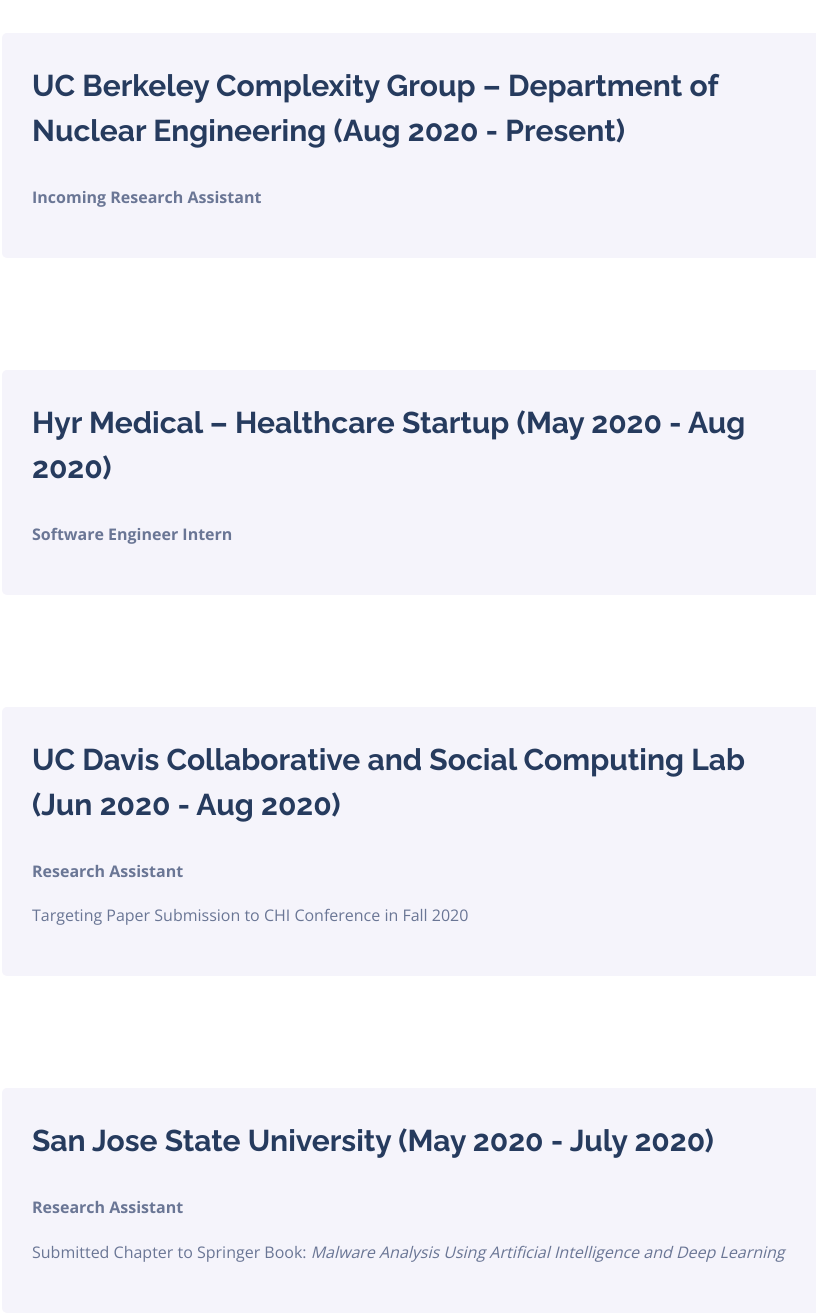
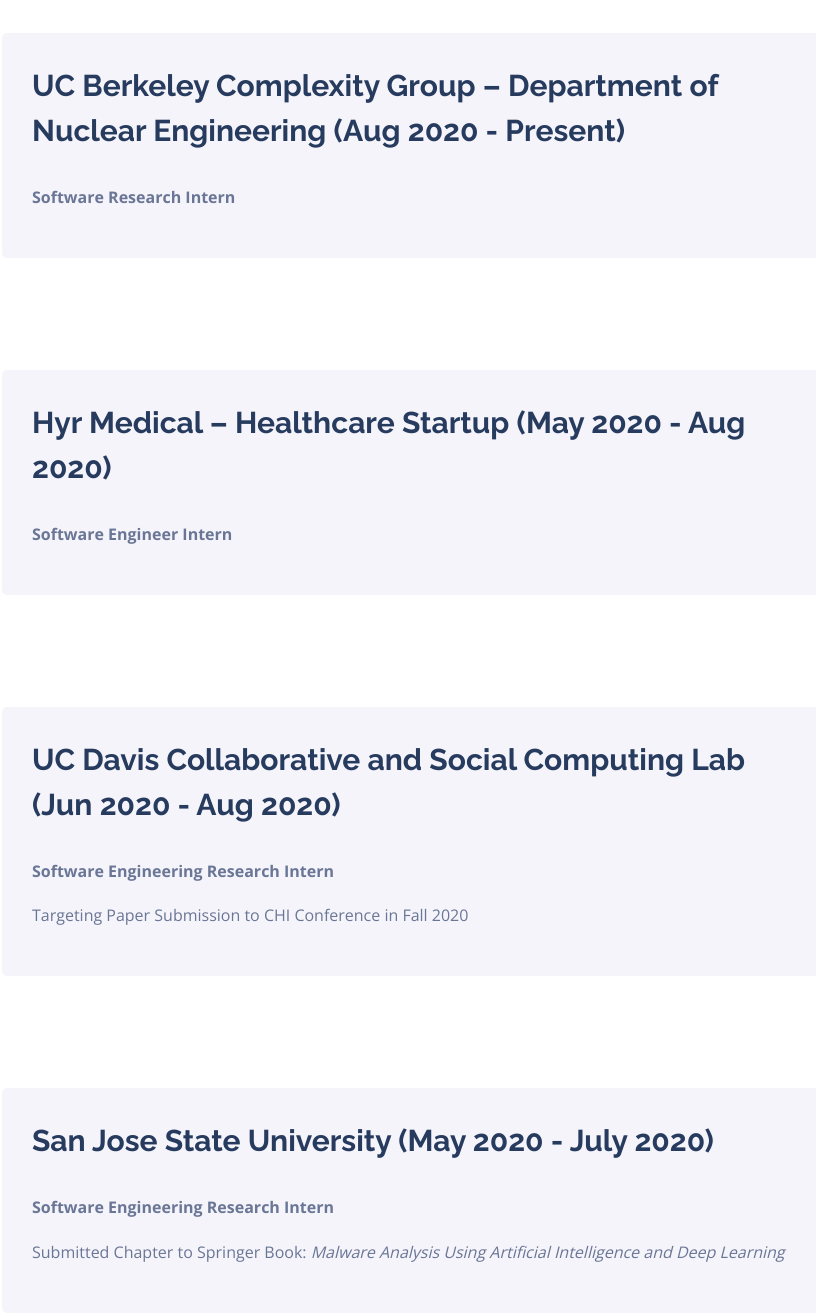
Before and after one commit to araavp/araavp.github.io, a plain HTML site: page index.html in a window 1280 px wide. Shown: the part 2124-3440 px from the top of the page, without its empty margins (368-1184 px from the left). Drawn offline with nearby package versions, Linux system fonts and the light colour scheme; some packages are replaced by stand-ins of ours; no server answers; files whose address does not match are found by name.

Commit message:
update titles

```diff
--- a/index.html
+++ b/index.html
@@ -157,7 +157,7 @@
 					  </div>
 					  <div id="page-2" class= "page bg-light two">
 					  	<h2 class="heading">UC Berkeley Complexity Group – Department of Nuclear Engineering (Aug 2020 - Present)</h2>
-					  	<p><b>Incoming Research Assistant</b></p>
+					  	<p><b>Software Research Intern</b></p>
 					  </div>
 					  <div id="page-3" class= "page bg-light three">
 						  <h2 class="heading">Hyr Medical – Healthcare Startup (May 2020 - Aug 2020)</h2>
@@ -165,12 +165,12 @@
 					  </div>
 					  <div id="page-4" class= "page bg-light four">
 						<h2 class="heading">UC Davis Collaborative and Social Computing Lab (Jun 2020 - Aug 2020)</h2>
-						<p><b>Research Assistant</b></p>
+						<p><b>Software Engineering Research Intern</b></p>
 						<p>Targeting Paper Submission to CHI Conference in Fall 2020</p>
 					  </div>
 					  <div id="page-5" class= "page bg-light five">
 						<h2 class="heading">San Jose State University (May 2020 - July 2020)</h2>
-						<p><b>Research Assistant</b></p>
+						<p><b>Software Engineering Research Intern</b></p>
 						<p>Submitted Chapter to Springer Book: <i>Malware Analysis Using Artificial Intelligence and Deep Learning</i></p>
 					  </div>
 					  <div id="page-6" class= "page bg-light six">
```
